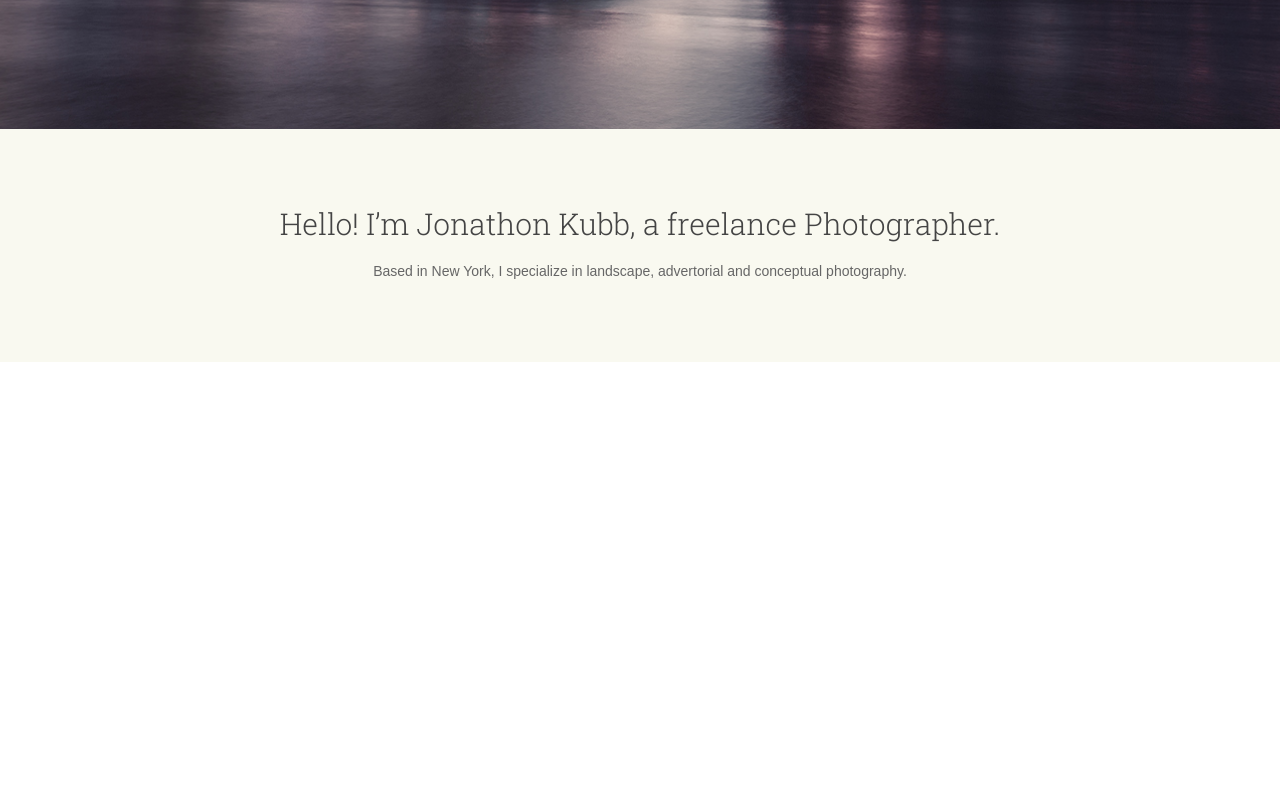
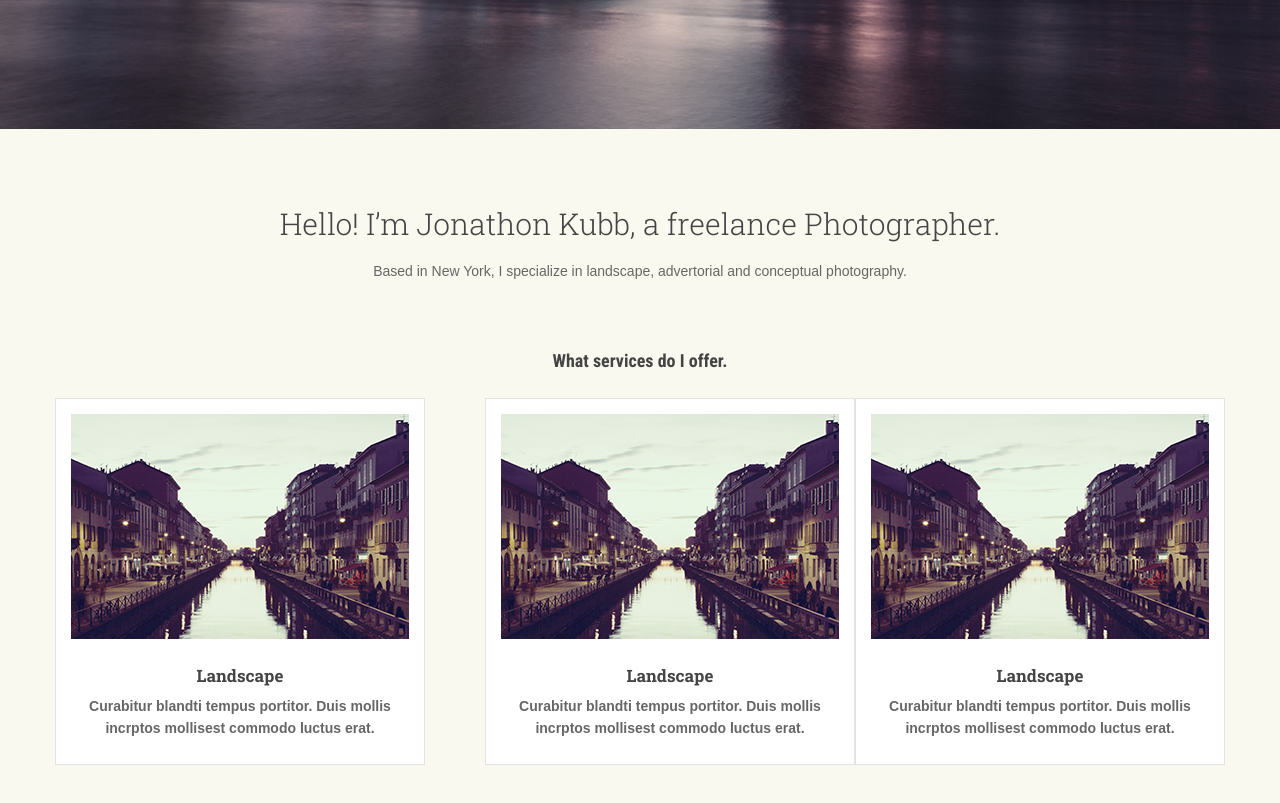
Before and after one commit to Saiful264/kub, a plain HTML site: page index.html in a window 1280 px wide. Shown: the part 575-1378 px from the top of the page. Before the commit the page ends 937 px from the top, so only its background shows below. Drawn offline with Linux system fonts and the light colour scheme.

Commit message:
9: photo service section

```diff
--- a/css/style.css
+++ b/css/style.css
@@ -110,6 +110,49 @@ li {
   font-size: 14px;
   font-weight: 300;
 }
+.service-body {
+  margin-top: 27px;
+}
+.service-main {
+  padding-top: 71px;
+}
+.header {
+  text-align: center;
+}
+.header h3 {
+  font-family: "Roboto Condensed", sans-serif;
+  font-size: 18px;
+  font-weight: 700;
+  color: #444;
+}
+.service-item {
+  width: 370px;
+  background-color: #fff;
+  border: 1px solid #e3e3e3;
+  padding: 15px 15px 25px 15px;
+  box-sizing: border-box;
+}
+.service-item img {
+  display: block;
+}
+.service-text {
+  text-align: center;
+  padding-top: 25px;
+}
+.service-item h3 {
+  font-family: "Roboto Slab", serif;
+  font-size: 17px;
+  font-weight: 700;
+  color: #444;
+}
+.service-item p {
+  font-family: "Roboto ", sans-serif;
+  font-size: 14px;
+  font-weight: 700;
+  color: #666;
+  padding-top: 8px;
+  line-height: 22px;
+}
 /* ----service end css----  */
 /* ----service Part css----  */
 /* ----service Part css----  */
--- a/index.html
+++ b/index.html
@@ -52,6 +52,53 @@
             conceptual photography.
           </p>
         </div>
+        <div class="service-main">
+          <div class="header">
+            <h3>What services do I offer.</h3>
+          </div>
+          <div class="service-body">
+            <div class="main">
+                <div class="service-item">
+              <div class="service-image">
+                <img src="image/kubb.jpg" alt="servicr_item" />
+              </div>
+              <div class="service-text">
+                <h3>Landscape</h3>
+                <p>
+                  Curabitur blandti tempus portitor. Duis mollis incrptos
+                  mollisest commodo luctus erat.
+                </p>
+              </div>
+            </div>
+            <div class="main">
+                <div class="service-item">
+              <div class="service-image">
+                <img src="image/kubb.jpg" alt="servicr_item" />
+              </div>
+              <div class="service-text">
+                <h3>Landscape</h3>
+                <p>
+                  Curabitur blandti tempus portitor. Duis mollis incrptos
+                  mollisest commodo luctus erat.
+                </p>
+              </div>
+            </div>
+            <div class="main">
+                <div class="service-item">
+              <div class="service-image">
+                <img src="image/kubb.jpg" alt="servicr_item" />
+              </div>
+              <div class="service-text">
+                <h3>Landscape</h3>
+                <p>
+                  Curabitur blandti tempus portitor. Duis mollis incrptos
+                  mollisest commodo luctus erat.
+                </p>
+              </div>
+            </div>
+          </div>
+          </div>
+        </div>
       </div>
     </section>
     <!-- service Part end -->
```
Also changed, not shown: image/kubb.jpg (added), image/service-item.jpg (added), image/service-item3.jpg (added).
